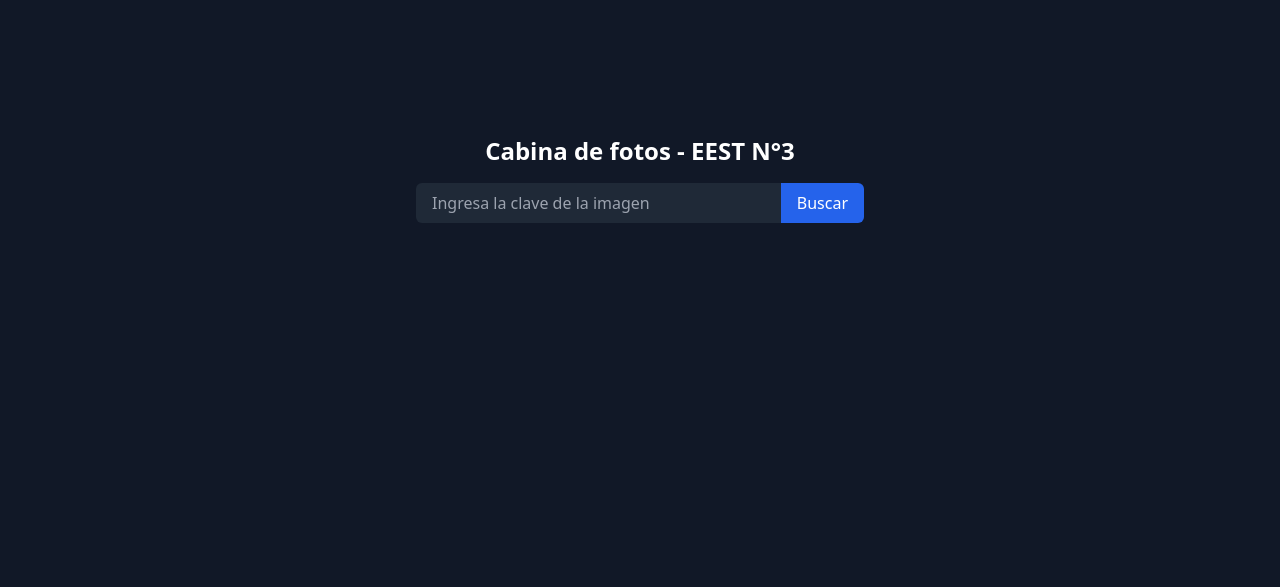
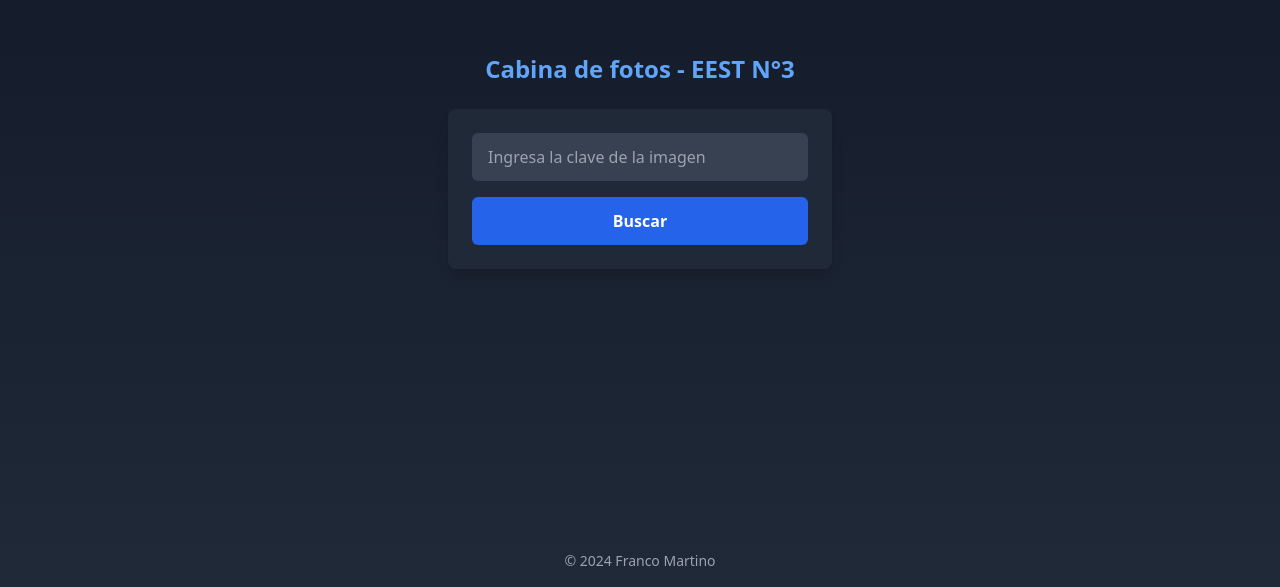
Before and after one commit to FrancoMartino/PhotoBooth, a plain HTML site: page index.html in a window 1280 px wide. Shown: the part 213-800 px from the top of the page. Drawn offline with nearby package versions, Linux system fonts and the light colour scheme; no server answers.

Commit message:
Update index.html

```diff
--- a/index.html
+++ b/index.html
@@ -6,26 +6,50 @@
     <title>Cabina de fotos - EEST N°3</title>
     <script src="https://cdn.tailwindcss.com"></script>
   </head>
-  <body class="flex flex-col items-center justify-center min-h-screen bg-gray-900 text-white font-sans p-4">
-    <div class="w-full max-w-md">
-      <h1 class="text-2xl font-bold mb-4 text-center">Cabina de fotos - EEST N°3</h1>
-      <div class="flex mb-4">
-        <input type="text" id="searchKey" placeholder="Ingresa la clave de la imagen" class="flex-grow px-4 py-2 rounded-l-md bg-gray-800 text-white focus:outline-none focus:ring-2 focus:ring-blue-500" />
-        <button onclick="searchImage()" class="px-4 py-2 bg-blue-600 hover:bg-blue-700 rounded-r-md transition duration-300 ease-in-out">Buscar</button>
+  <body class="flex flex-col min-h-screen bg-gradient-to-b from-gray-900 to-gray-800 text-white font-sans">
+    <main class="flex-grow flex flex-col items-center justify-center p-4">
+      <div class="w-full max-w-sm">
+        <h1 class="text-2xl font-bold mb-6 text-center text-blue-400">Cabina de fotos - EEST N°3</h1>
+        <div class="bg-gray-800 rounded-lg shadow-lg p-6 space-y-4">
+          <input
+            type="text"
+            id="searchKey"
+            placeholder="Ingresa la clave de la imagen"
+            class="w-full px-4 py-3 rounded-md bg-gray-700 text-white placeholder-gray-400 focus:outline-none focus:ring-2 focus:ring-blue-500 transition duration-300"
+          />
+          <button
+            onclick="searchImage()"
+            class="w-full px-4 py-3 bg-blue-600 hover:bg-blue-700 rounded-md transition duration-300 ease-in-out font-semibold"
+          >
+            Buscar
+          </button>
+        </div>
+        <div id="previewContainer" class="hidden mt-6 bg-gray-800 rounded-lg shadow-lg p-4">
+          <img
+            id="previewImage"
+            src=""
+            alt="Vista previa"
+            class="w-full h-auto max-h-64 mb-4 rounded-md shadow-lg object-contain bg-gray-700"
+          />
+          <button
+            id="downloadButton"
+            onclick="downloadFoundImage()"
+            class="w-full px-4 py-3 bg-green-600 hover:bg-green-700 rounded-md transition duration-300 ease-in-out font-semibold"
+          >
+            Descargar
+          </button>
+        </div>
       </div>
-      <div id="previewContainer" class="hidden flex flex-col items-center">
-        <img id="previewImage" src="" alt="Vista previa" class="max-w-full h-auto mb-4 rounded-md shadow-lg" />
-        <button id="downloadButton" onclick="downloadFoundImage()" class="px-4 py-2 bg-green-600 hover:bg-green-700 rounded-md transition duration-300 ease-in-out">Descargar</button>
-      </div>
-    </div>
+    </main>
+
+    <footer class="text-center py-4 text-gray-400 text-sm">
+      © 2024 Franco Martino
+    </footer>
 
     <script>
       const url = "https://api.allorigins.win/get?url=" + encodeURIComponent("https://drive.google.com/embeddedfolderview?id=1Psrp364ol8s8BfKUUyG9LIQbp-c8S5cN#grid");
       let images = {};
       let foundImageUrl = '';
-
-      console.log(url);
-
 
       async function fetchHTML() {
         try {
@@ -38,9 +62,7 @@
           container.querySelectorAll(".flip-entry").forEach((entry) => {
             entry.querySelectorAll("img").forEach((element) => {
               const title = entry.querySelector(".flip-entry-title");
-              if (
-                element.src.includes("lh3.googleusercontent.com/drive-storage/")
-              ) {
+              if (element.src.includes("lh3.googleusercontent.com/drive-storage/")) {
                 images[title.textContent.split(".")[0]] = element.src.replace("=s190", "");
               }
             });
```
